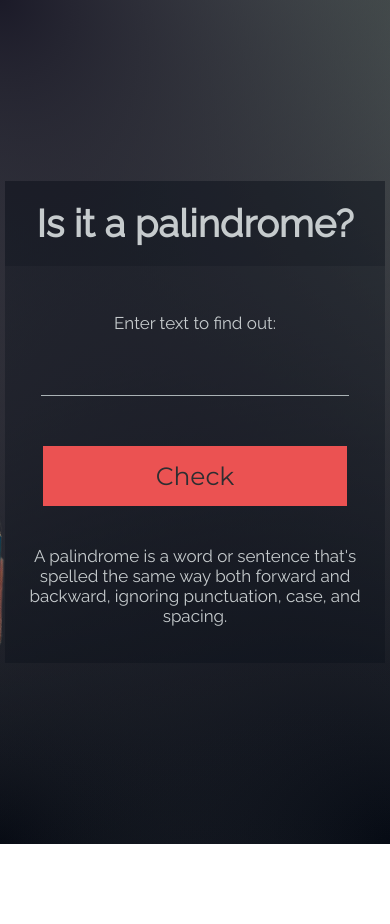
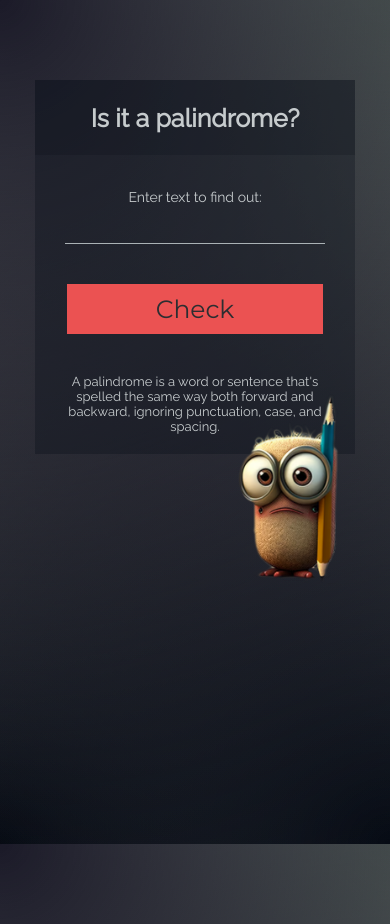
Before and after one commit to Toye-dev/PalindromeChecker, a plain HTML site: page index.html in a window 390 px wide. Before the commit the page ends 844 px from the top, so only its background shows below. Drawn offline with Linux system fonts and the light colour scheme.

Commit message:
css edits

```diff
--- a/index.html
+++ b/index.html
@@ -2,13 +2,14 @@
   <html lang="en">
   <head>
     <meta charset="utf-8"/>
+    <meta name="viewport" content="width=device-width, initial-scale=1.0">
     <link rel="stylesheet" href="./styles.css"/>
       <link href="https://fonts.googleapis.com/css?family=Montserrat|Raleway|Josefin+Sans&display=swap" rel="stylesheet"/>
     <title>Palindrome Checker</title>
   </head>
   <body>
-    <div class="body-container">
-    <div class="main-container">
+
+  <div class="main-container">
        <img src="geek.png"/>
   <div class="heading"><h1> Is it a palindrome?</h1></div>
     <p id="entertext">Enter text to find out:</p>
@@ -16,8 +17,7 @@
     <button id="check-btn">Check</button>
     <span id="result"></span>
     <p class="def" id="definition">A palindrome is a word or sentence that's spelled the same way both forward and backward, ignoring punctuation, case, and spacing.</p>
-    </div>
-     </div>
+  </div>
       <script src="./script.js"></script>
   </body>
 </html>
--- a/styles.css
+++ b/styles.css
@@ -1,15 +1,16 @@
+html, body {
+  height: 100%;
+}
+
 body {
   font-family: Raleway;
   margin: 0;
-    color: hsl(197, 7%, 79%);
-    }
-
-  .body-container {
-    margin: 0;
   display: flex;
+  flex-direction: column;
   align-items: center;
   justify-content: center;
-    height: 100vh;
+  color: hsl(197, 7%, 79%);
+  overflow-y: hidden;
   background: radial-gradient(circle at top left, #1B1A28, transparent),
               radial-gradient(circle at bottom right, #060B14, transparent),
               radial-gradient(circle at top right, #849784, transparent),
@@ -27,6 +28,7 @@ body {
 
 .main-container {
   max-width: 430px;
+  height: auto;
   background-color: rgb(6, 11, 20, 0.3);
   padding-bottom: 20px;
   position: relative;
@@ -109,28 +111,68 @@ body {
 }
 
 @media (max-width: 768px) {
+  body, html {
+    height: 100%;
+    width: 100%;
+    overflow: hidden;
+  }
+
+  body {
+    justify-content: flex-start;
+    padding-top: 80px;
+    padding-bottom: 0px;
+  }
 
   img {
-  height: 175px;
-  bottom: -20px;
-  left: -128px;
+    height: 215px;
+    bottom: -148px;
+    left: 147px;
   }
 
   .main-container {
-    max-width: 380px;
+    max-width: 320px;
+    min-width: 297px;
+    width: 90%;
   }
 
   .heading {
-    width: 380px;
-    height: 85px;
+    max-width: 380px;
+    width: 100%;
+    height: 75px;
   }
 
   h1 {
-   font-size: 38px;
+    font-size: 25px;
+  }
+
+  #text-input {
+    margin-top: -15px;
+    font-size: 14px;
+  }
+
+  #entertext {
+    font-size: 14px;
+    font-weight: 100;
+    text-align: center;
+    padding-top: 20px;
+  }
+
+  #check-btn {
+    display: block;
+    margin: auto;
+    margin-top: 40px;
+    width: 80%;
+    height: 50px;
+    font-size: 25px;
   }
 
   #definition {
-    font-size: 17px;
+    font-size: 13px;
     padding-top: 15px;
   }
+
+  .def {
+    max-width: 290px;
+    margin: auto;
   }
+}
```
Lines whose indentation alone changed are shown as unchanged.
